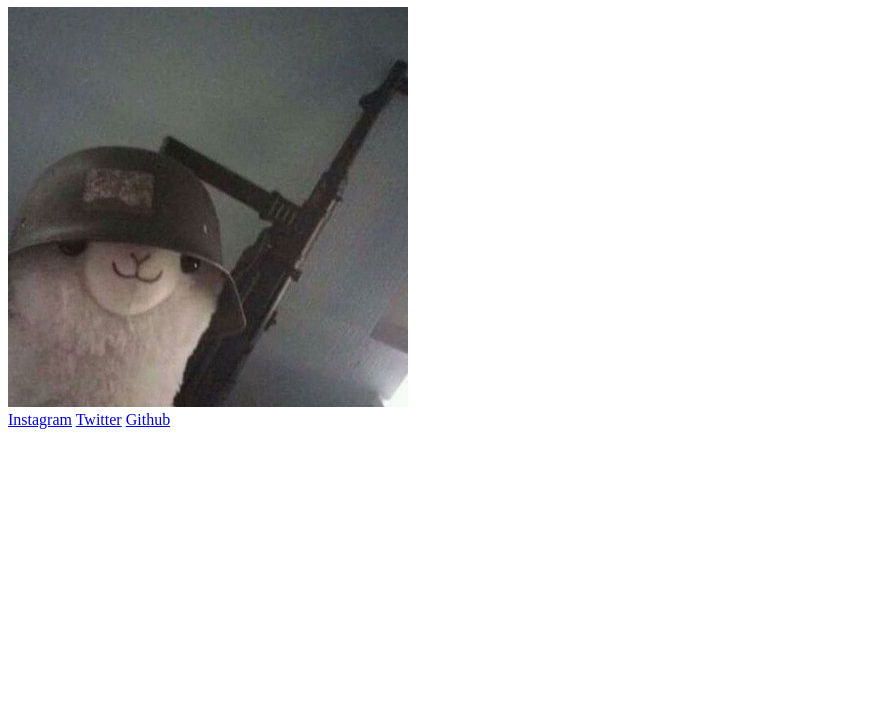
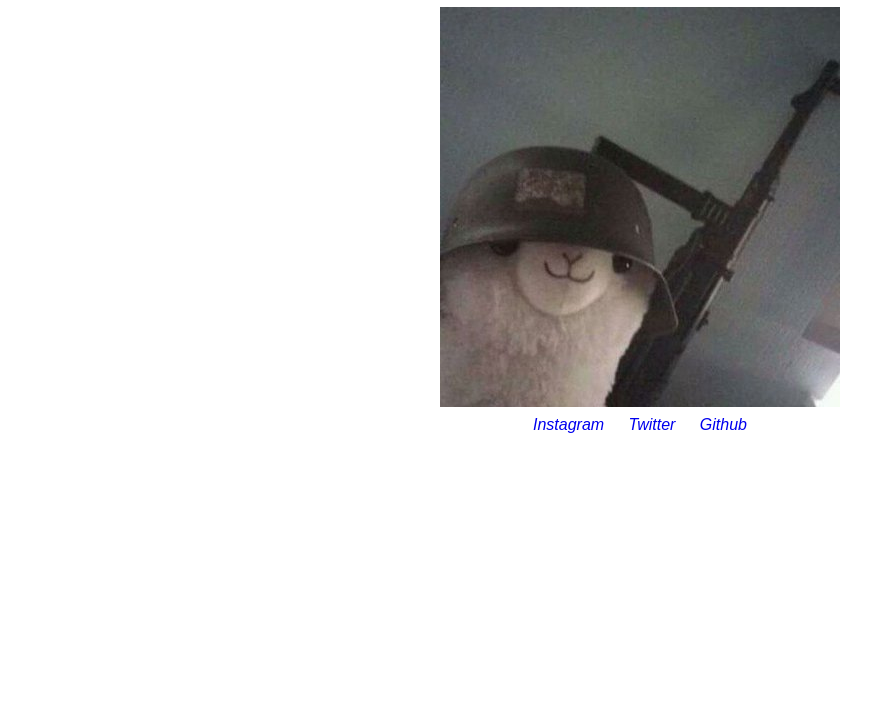
Before and after one commit to donwalassjgod/blog, a plain HTML site: page index.html in a window 1280 px wide. Shown: the part 73-800 px from the top of the page, without its empty margins (0-895 px from the left). Drawn offline with Linux system fonts and the light colour scheme; the site is published under a folder, as on GitHub Pages, so addresses that start at the root find nothing.

Commit message:
Update index.html

```diff
--- a/index.html
+++ b/index.html
@@ -1,13 +1,13 @@
 <!DOCTYPE html>
 <html>
 <head>
-    <link rel="stylesheet" href="/css/estilo.css">
+    <link rel="stylesheet" href="css/estilo.css">
     <title>Blog de Don Wala</title>
 </head>
 <body>
     <h1>Bienvenidos a mi mundo</h1>
     <div class="container">
-        <img src="./Imagenes/foto_perfil.jpg" alt="Fotito uwu">
+        <img src="Imagenes/foto_perfil.jpg" alt="Fotito uwu">
 
         <div class="social-links">
             <a href="https://www.instagram.com/donwalassjgod/" target="_blank" title="Mi suculento Instagram uwu">Instagram</a>
```
